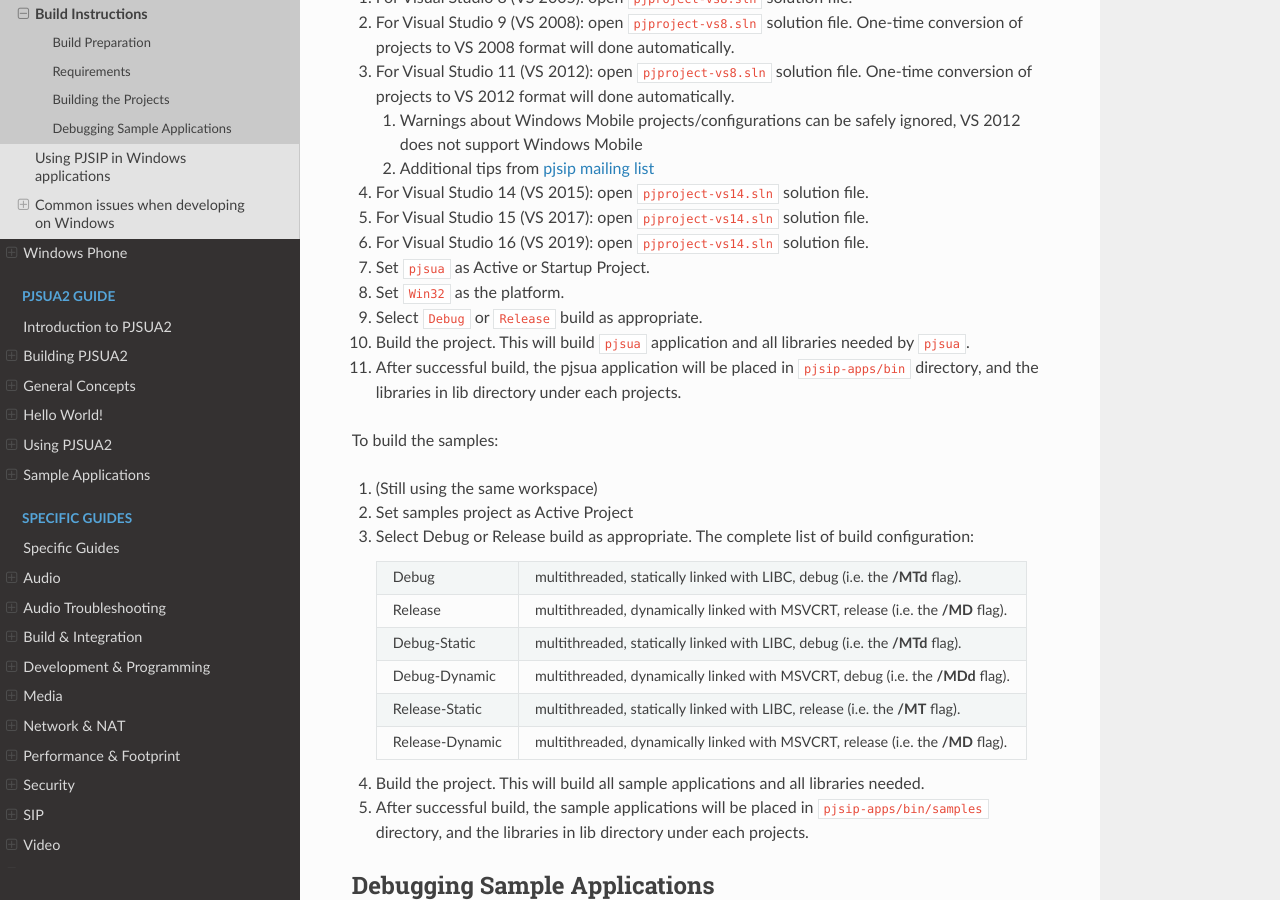
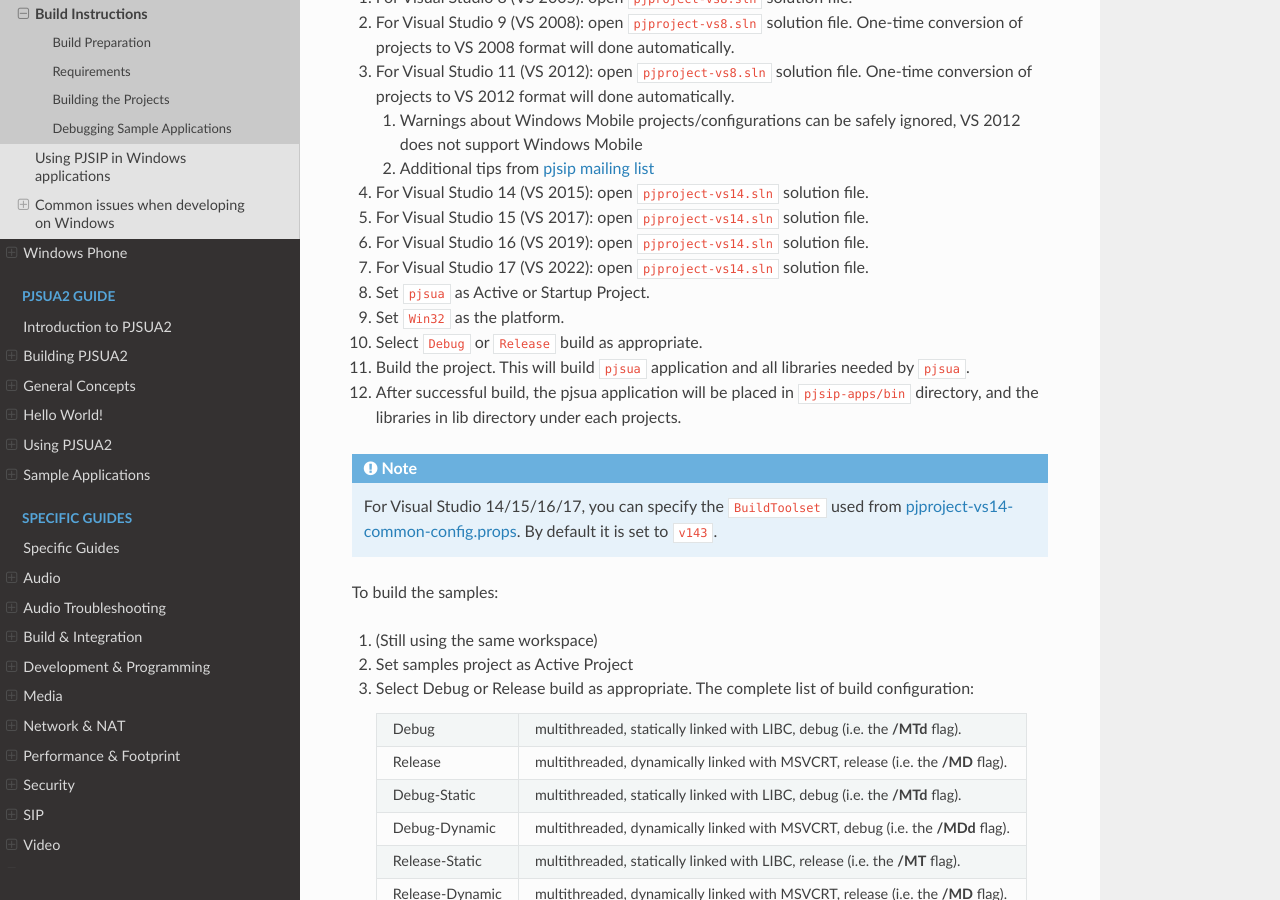
Before and after one commit to pjsip/pjproject_docs, a Sphinx documentation site: the page built from docs/source/get-started/windows/build_instructions.rst, in a window 1280 px wide and 900 px high, scrolled down 4671 px. Built offline with Sphinx 7.4.7 and the Read the Docs theme 3.1.0, drawn with Linux system fonts in a browser that asks for light colours; the version number could not be read and is left out.

Commit message:
Update build instuction for windows, about setting BuildToolset

```diff
--- a/docs/source/get-started/windows/build_instructions.rst
+++ b/docs/source/get-started/windows/build_instructions.rst
@@ -239,6 +239,7 @@
 #. For Visual Studio 14 (VS 2015): open ``pjproject-vs14.sln`` solution file.
 #. For Visual Studio 15 (VS 2017): open ``pjproject-vs14.sln`` solution file.
 #. For Visual Studio 16 (VS 2019): open ``pjproject-vs14.sln`` solution file.
+#. For Visual Studio 17 (VS 2022): open ``pjproject-vs14.sln`` solution file.
 #. Set ``pjsua`` as Active or Startup Project.
 #. Set ``Win32`` as the platform.
 #. Select ``Debug`` or ``Release`` build as appropriate.
@@ -246,6 +247,12 @@
    needed by ``pjsua``.
 #. After successful build, the pjsua application will be placed in ``pjsip-apps/bin``
    directory, and the libraries in lib directory under each projects.
+
+.. note::
+
+   For Visual Studio 14/15/16/17, you can specify the ``BuildToolset`` used from
+   :source:`pjproject-vs14-common-config.props <build/vs/pjproject-vs14-common-config.props#L26>`.
+   By default it is set to ``v143``.
 
 To build the samples:
 
```
